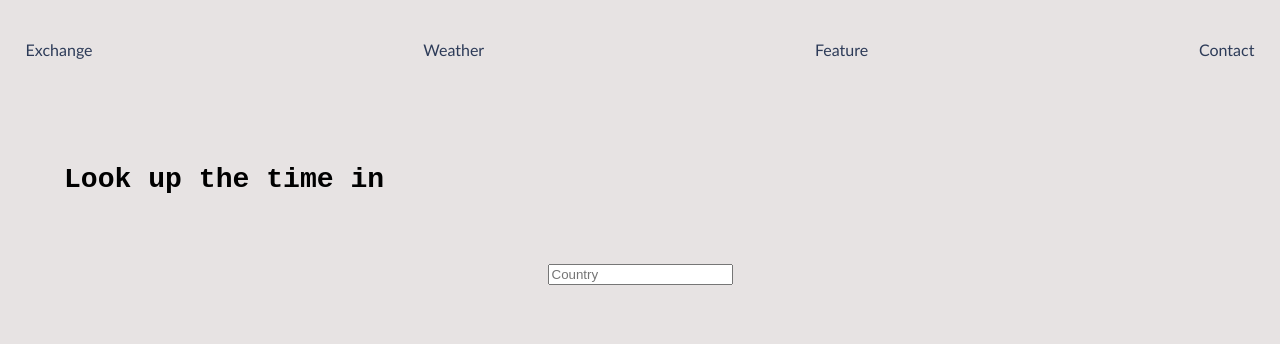
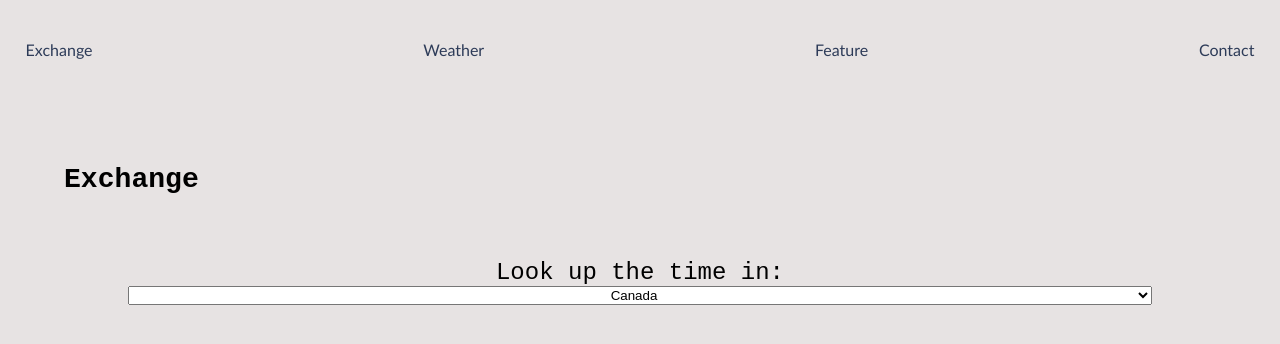
Before and after one commit to JodieMullins/CY-WebDev, a plain HTML site: page exchange.html in a window 1280 px wide. Shown: the part 134-478 px from the top of the page. Drawn offline with Linux system fonts and the light colour scheme; a web font is replaced by a local one.

Commit message:
drop-down menu on exchange page

```diff
--- a/exchange.html
+++ b/exchange.html
@@ -44,11 +44,22 @@
         <div>
             <main class="meat">
                 <section class="sect">
-                    <h3 id="time-lookup"> Look up the time in </h3>
+                    <h3 id="time-lookup"> Exchange </h3>
                         <div id="country-input" class="div-input">
-                            <label for="time-search-input" >
+                            <label for="country-selection">
+                                Look up the time in:
+                                <select id="country-selection" class="inputting-space">
+                                    <option value="Canada">Canada</option>
+                                    <option value="Germany">Germany</option>
+                                    <option value="Japan">Japan</option>
+                                    <option value="Spain">Spain</option>
+                                    <option value="US">United States</option>
+                                </select>
+                            </label>
+         <!--  SEARCH BAR                <label for="time-search-input" >
                                 <input id="time-search-input" type="search" placeholder="Country" />
                             </label>
+          REMOVE 'SEARCH BAR' -->
                         </div>
                 </section>
             </main>
--- a/styles.css
+++ b/styles.css
@@ -23,6 +23,14 @@ section {
 .div-input {
     margin: 4rem;
     align-items: center;
+    text-align: center;
+}
+
+.inputting-space{
+    display:block;
+/*    border-radius: 5%;*/
+/*    transform: scale(4rem);*/
+    width: 100%;
     text-align: center;
 }
 
@@ -168,6 +176,7 @@ ul {
     text-align: center;
 }*/
 
+
 #inputCelsius {
     display:block;
 /*    border-radius: 5%;*/
@@ -175,6 +184,7 @@ ul {
     width: 100%;
     text-align: center;
 }
+
 
 /* BOX STYLING */
 /*
```
Also changed, not shown: weather.html (+2 -2 lines).
